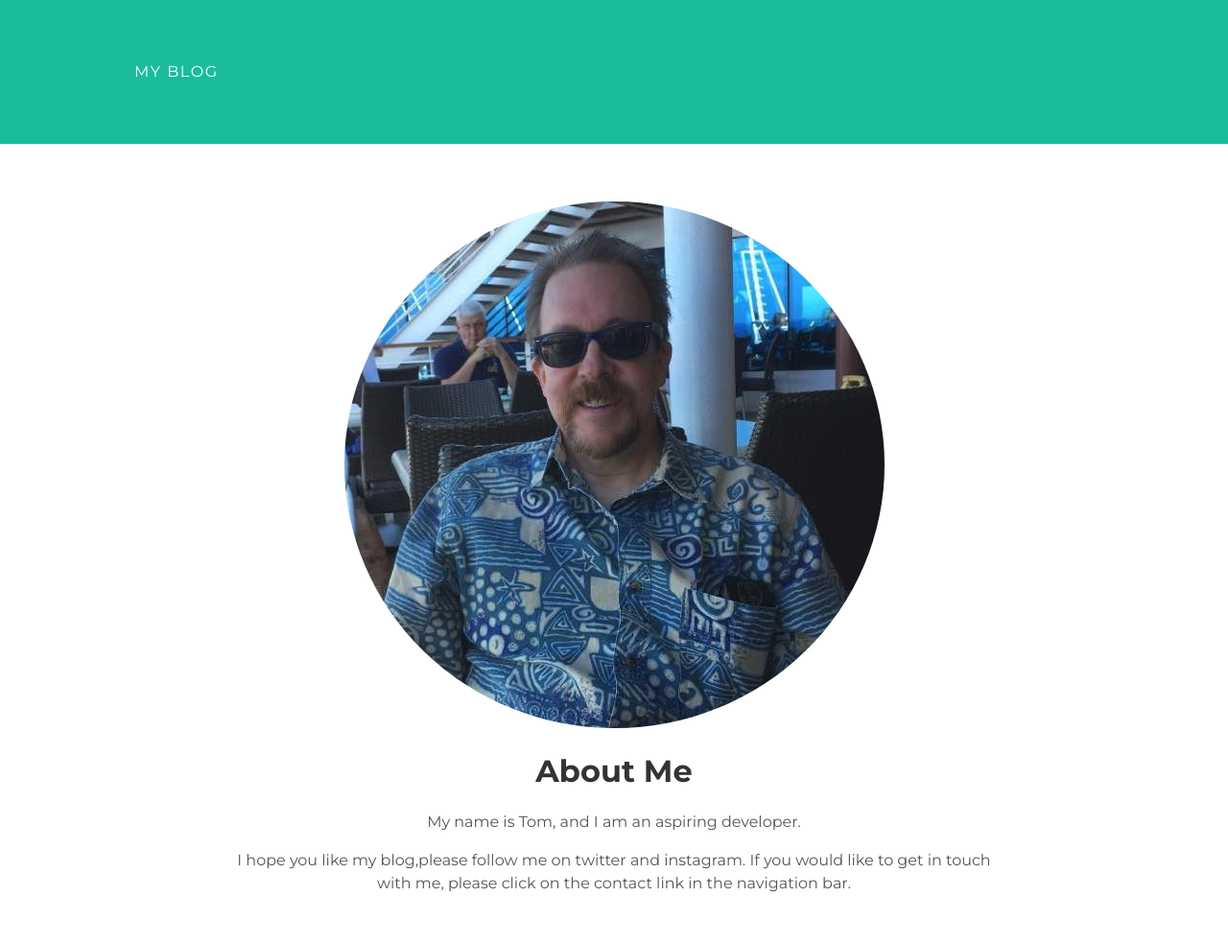
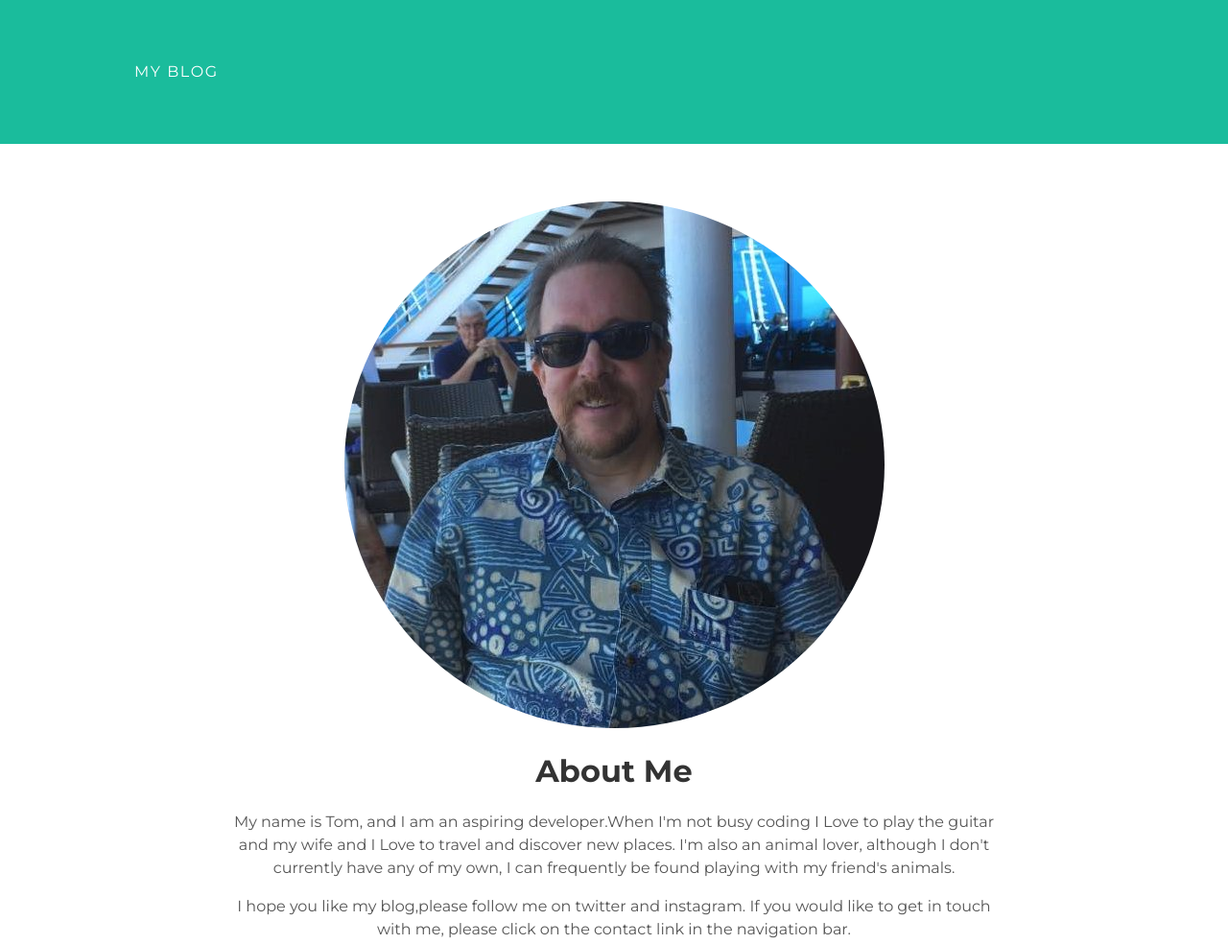
Before and after one commit to thomasmc214/.github.io, a plain HTML site: page about.html in a window 1280 px wide. Shown: the top 984 px of the page at 96% size. Drawn offline with Linux system fonts and the light colour scheme.

Commit message:
Update about.html

```diff
--- a/about.html
+++ b/about.html
@@ -20,7 +20,9 @@
   </div>
   <h1 class="about-title">About Me</h1>
   <div class="about-content">
-    <p>My name is Tom, and I am an aspiring developer.</p>
+    <p>My name is Tom, and I am an aspiring developer.When I'm not busy coding I Love to play the guitar and my wife and I Love to travel and discover new places. I'm also an animal lover, although I don't currently have any of my own, I
+                 can frequently be found playing with my friend's animals.
+                    </p>
     <p>I hope you like my blog,please follow me on twitter and instagram.
     If you would like to get in touch with me, please click on the contact link
     in the navigation bar.</p>
```
